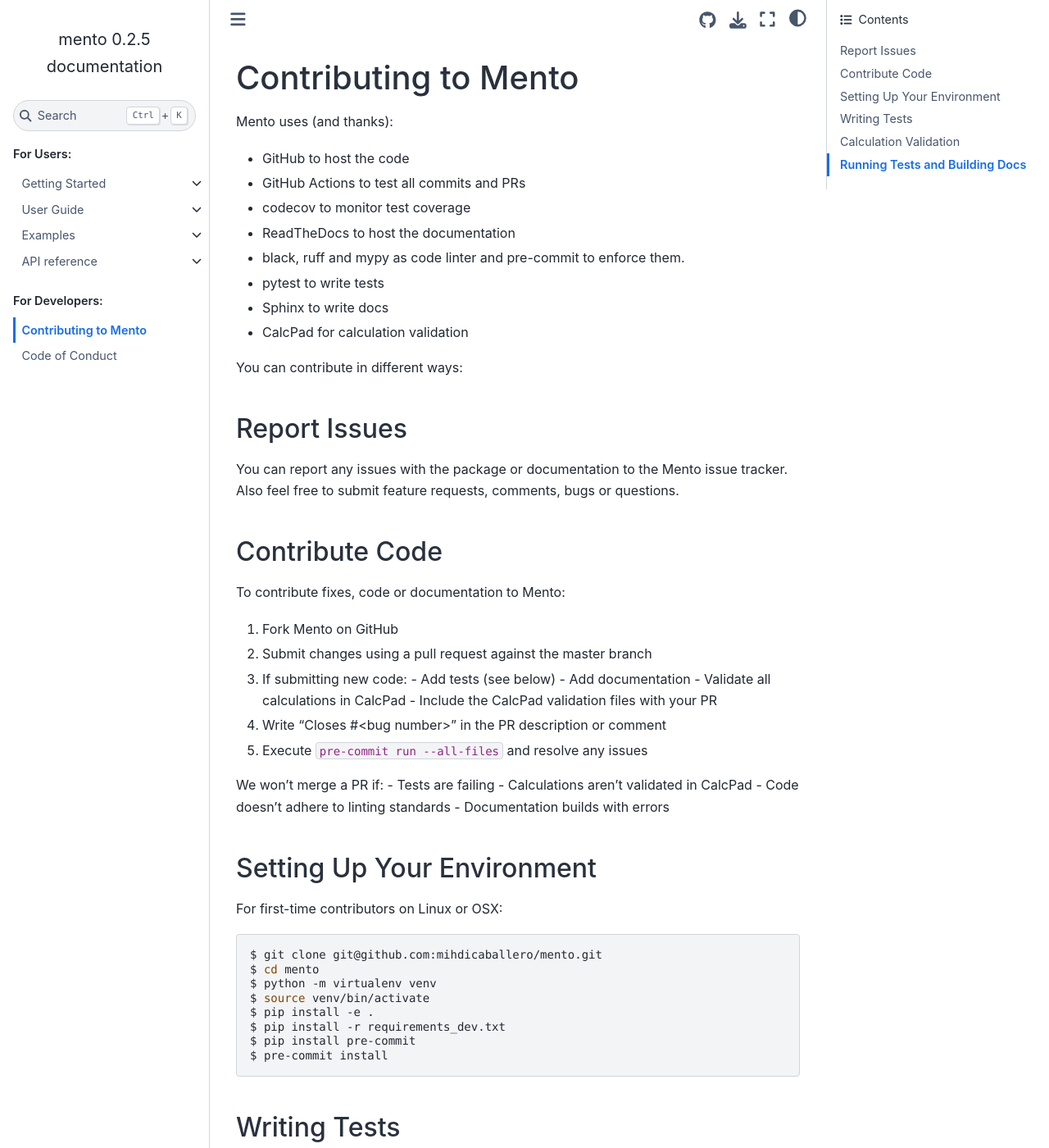
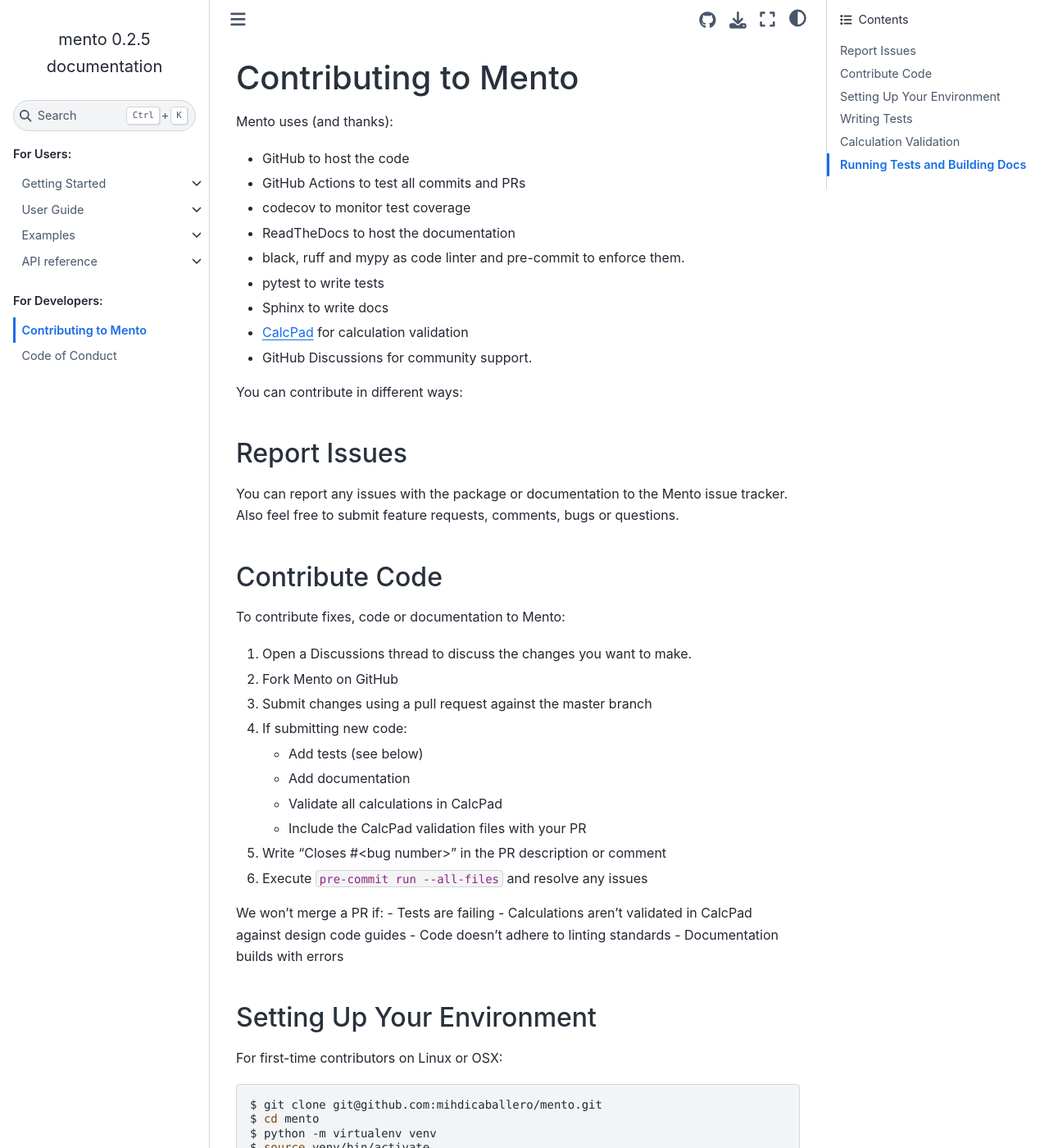
Before and after one commit to mihdicaballero/mento, a Sphinx documentation site: the page built from docs/source/dev/contributing.rst, in a window 1280 px wide and 1400 px high. Shown: the whole window at 82% size. Built offline with Sphinx 7.4.7 and the Sphinx Book theme 1.1.4, drawn with Linux system fonts in a browser that asks for light colours; pages that are not in the unit, such as notebooks, are missing from menus.

Commit message:
Update documentation
Contributing options are added for Developers and some typos fixed.
Also added Google Colab import of mento.

```diff
--- a/docs/source/dev/contributing.rst
+++ b/docs/source/dev/contributing.rst
@@ -12,7 +12,10 @@
 - black, ruff and mypy as code linter and pre-commit to enforce them.
 - pytest to write tests
 - Sphinx to write docs
-- CalcPad for calculation validation
+- `CalcPad`_ for calculation validation
+- GitHub Discussions for community support.
+
+.. _CalcPad: https://github.com/Proektsoftbg/Calcpad
 
 You can contribute in different ways:
 
@@ -25,19 +28,21 @@
 ---------------
 To contribute fixes, code or documentation to Mento:
 
-1. Fork Mento on GitHub
-2. Submit changes using a pull request against the master branch
-3. If submitting new code:
+1. Open a Discussions thread to discuss the changes you want to make.
+2. Fork Mento on GitHub
+3. Submit changes using a pull request against the master branch
+4. If submitting new code:
+
    - Add tests (see below)
    - Add documentation
    - Validate all calculations in CalcPad
    - Include the CalcPad validation files with your PR
-4. Write "Closes #<bug number>" in the PR description or comment
-5. Execute ``pre-commit run --all-files`` and resolve any issues
+5. Write "Closes #<bug number>" in the PR description or comment
+6. Execute ``pre-commit run --all-files`` and resolve any issues
 
 We won't merge a PR if:
 - Tests are failing
-- Calculations aren't validated in CalcPad
+- Calculations aren't validated in CalcPad against design code guides
 - Code doesn't adhere to linting standards
 - Documentation builds with errors
 
--- a/docs/source/getting_started/what_is_mento.rst
+++ b/docs/source/getting_started/what_is_mento.rst
@@ -11,8 +11,9 @@
 Mento can handle the design and analysis of:
 
 - **Rectangular concrete beams** for flexure and shear.
+
+In the future Mento will support:
 - **Circular and rectangular concrete columns** for different structural needs.
-- **Rectangular isolated footings** for foundation design.
 
 Some key features of Mento include:
 
--- a/docs/source/user_guide/node.rst
+++ b/docs/source/user_guide/node.rst
@@ -73,7 +73,7 @@
 After performing the numerical design, *Mento* will assign the optimal rebar combination of stirrups and longitudinal reinforcement,
 considering all the longitudinal positions in the beam. This optimizations takes into account the default settings
 for longitudinal rebar limitation (vibrator size, maximum rebar diameter difference) and engineering criteria to suggest
-the best rebar configuration balancing the amount of rebars, layers and different diamaters.
+the best rebar configuration balancing the amount of rebars, layers and different diameters.
 
 - **Shear Design**: Use `design_shear()`.
 - **Flexure Design**: Use `design_flexure()`.
@@ -121,7 +121,7 @@
 - **Flexure Results**: Use `flexure_results_detailed()`.
 
 These methods provide a comprehensive breakdown of the calculations, which can be useful for reporting or further analysis.
-This reuslts will print in the Terminal or in a Jupyter Notebook the same way.
+This results will print in the Terminal or in a Jupyter Notebook the same way.
 
 .. code-block:: python
 
@@ -130,7 +130,7 @@
     # View detailed flexure results
     node_1.flexure_results_detailed()
 
-You can also print the detailed results for the analysis of a specific corce if you pass it as an input:
+You can also print the detailed results for the analysis of a specific force if you pass it as an input:
 
 .. code-block:: python
 
```
Also changed, not shown: docs/source/getting_started/index.rst (+30 -1 lines), .pre-commit-config.yaml.
